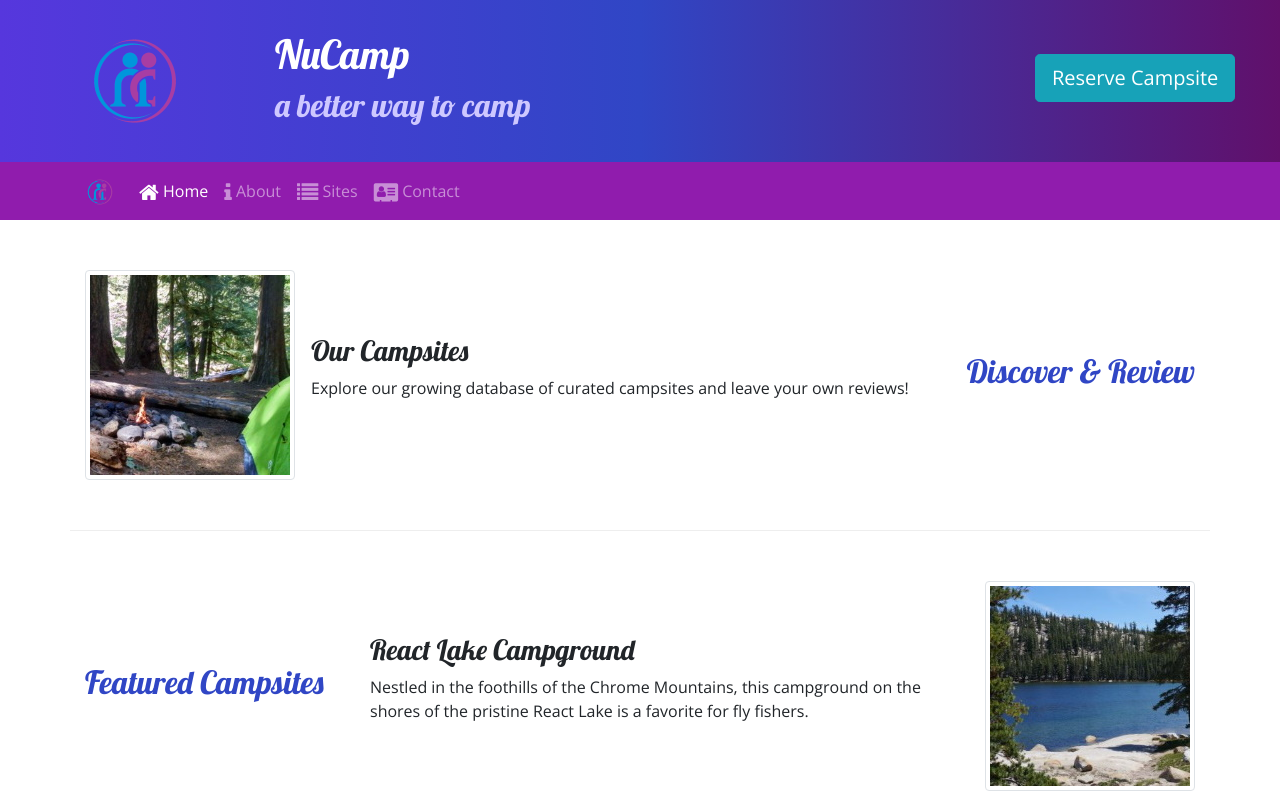
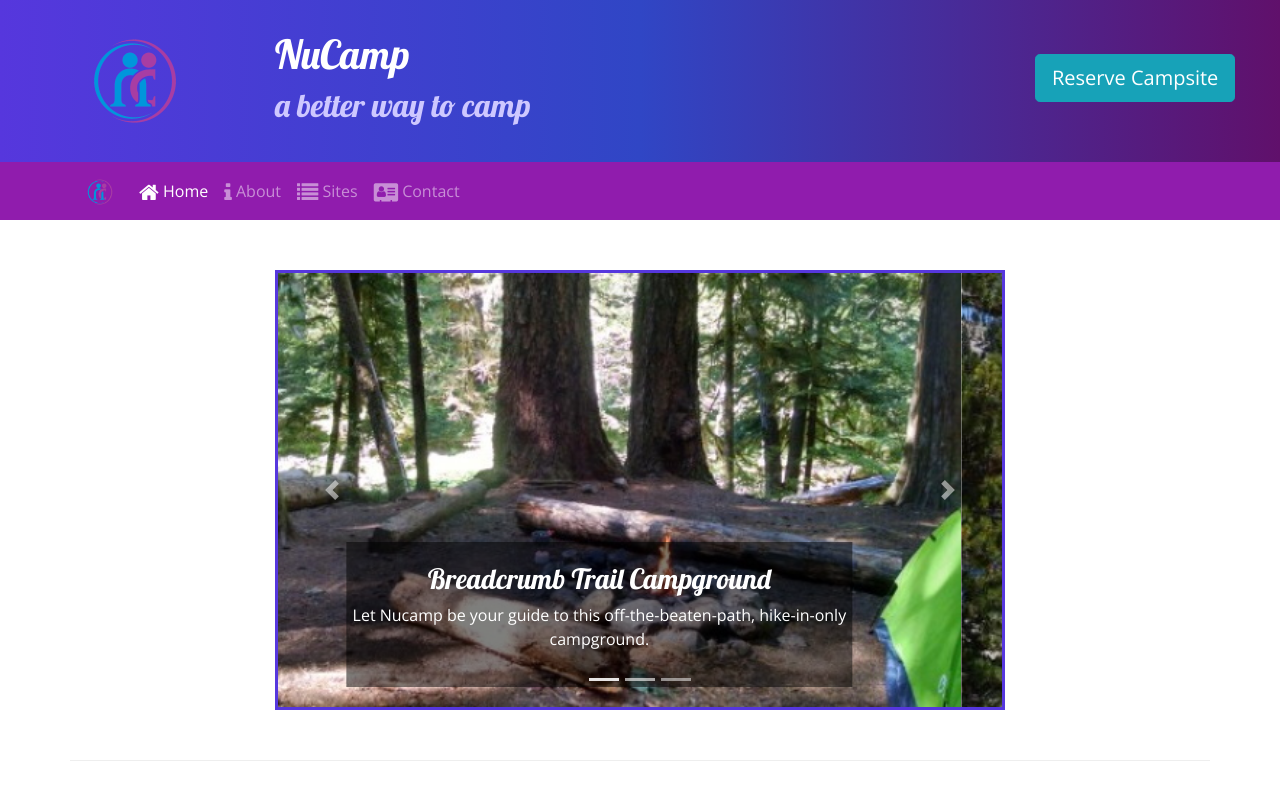
Before and after one commit to jdm90/NuCamp, a website: page index.html in a window 1280 px wide. Shown: the top 800 px of the page. Drawn offline with nearby package versions, Linux system fonts and the light colour scheme.

Commit message:
added image carousel to index page and updated stylesheet

```diff
--- a/css/styles.css
+++ b/css/styles.css
@@ -40,3 +40,11 @@
     color: inherit;
     text-decoration: none;
   }
+
+.carousel-caption {
+    background-color: rgba(0, 0, 0, 0.5);
+}
+
+.carousel {
+    border: solid #5637DD
+}
--- a/index.html
+++ b/index.html
@@ -55,6 +55,50 @@
     </nav>
 
     <div class="container">
+
+        <div class="row row-content">
+            <div class="col-md-8 mx-auto">
+                <div id="homeCarousel" class="carousel slide" data-ride="carousel">
+                    <ol class="carousel-indicators">
+                        <li data-target="#homeCarousel" data-slide-to="0" class="active"></li>
+                        <li data-target="#homeCarousel" data-slide-to="1"></li>
+                        <li data-target="#homeCarousel" data-slide-to="2"></li>
+                    </ol>
+                    <div class="carousel-inner">
+                        <div class="carousel-item active">
+                            <img class="d-block w-100" src="img/breadcrumb-trail.jpg" alt="Breadcrumb Trail Campground">
+                            <div class="carousel-caption">
+                                <h3>Breadcrumb Trail Campground</h3>
+                                <p class="d-none d-sm-block">Let Nucamp be your guide to this off-the-beaten-path, hike-in-only campground.</p>
+                            </div>
+                        </div>
+                        <div class="carousel-item">
+                            <img class="d-block w-100" src="img/react-lake.jpg" alt="React Lake Campground">
+                            <div class="carousel-caption">
+                                <h3>React Lake Campground</h3>
+                                <p class="d-none d-sm-block">Nestled in the foothills of the Chrome Mountains, this campground on the shores of the pristine React Lake is a favorite for fly fishers.</p>
+                            </div>
+                        </div>
+                        <div class="carousel-item">
+                            <img class="d-block w-100" src="img/chrome-river.jpg" alt="Chrome River Campground">
+                            <div class="carousel-caption">
+                                <h3>Chrome River Campground</h3>
+                                <p class="d-none d-sm-block">Spend a few sunny days and starry nights beneath a canopy of old-growth first at this enchanting spot by the Chrome River.</p>
+                            </div>
+                        </div>
+                    </div>
+                    <a class="carousel-control-prev" href="#homeCarousel" role="button" data-slide="prev">
+                        <span class="carousel-control-prev-icon"></span>
+                        <span class="sr-only">Previous</span>
+                    </a>
+                    <a class="carousel-control-next" href="#homeCarousel" role="button" data-slide="next">
+                        <span class="carousel-control-next-icon"></span>
+                        <span class="sr-only">Next</span>
+                    </a>
+                </div>
+            </div>
+        </div>
+
         <div class="row row-content align-items-center">
             <div class="col-sm-4 order-sm-last col-md-3">
                 <h2 class="text-sm-right">Discover & Review</h2>
```
